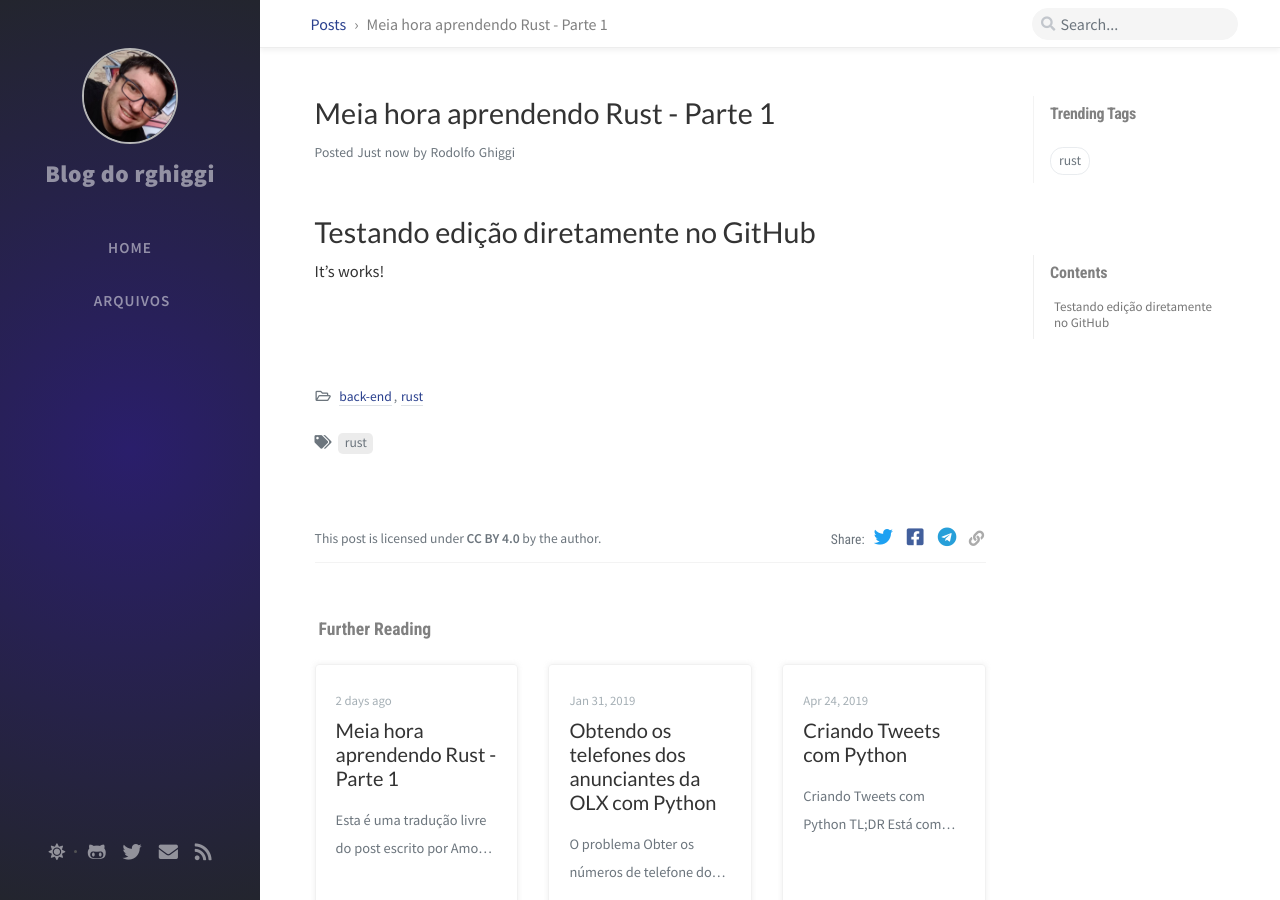
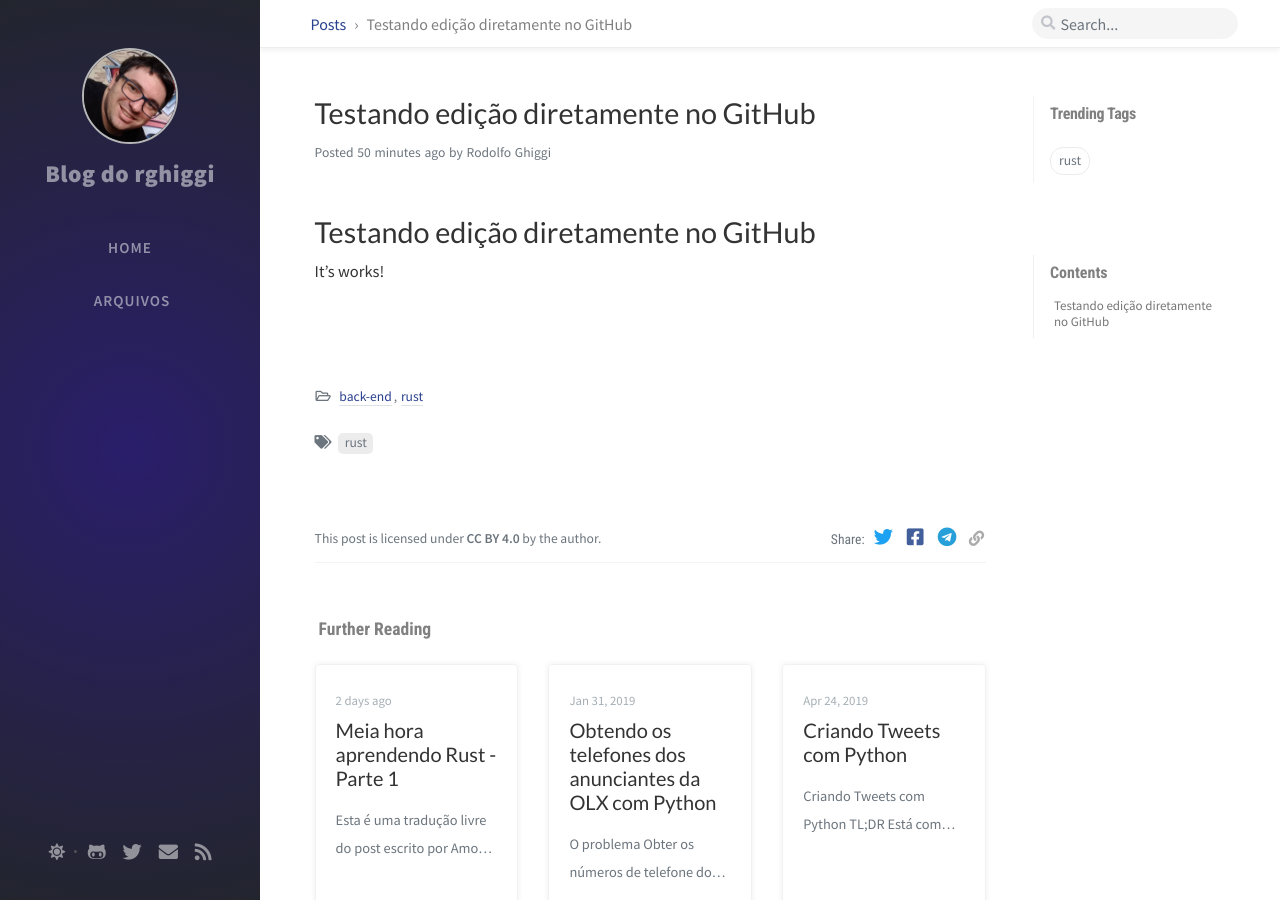
Before and after one commit to rodolfoghi/rodolfoghi.github.io, a Jekyll site: the page built from _posts/2020-08-11-teste.md, in a window 1280 px wide and 900 px high. Built offline with Jekyll 4.4.1, drawn with Linux system fonts in a browser that asks for light colours; nearby versions of some CDN libraries; comment, search, counter and statistics services are not loaded.

Commit message:
Update 2020-08-11-teste.md

```diff
--- a/_posts/2020-08-11-teste.md
+++ b/_posts/2020-08-11-teste.md
@@ -1,7 +1,7 @@
 ---
-title: Meia hora aprendendo Rust - Parte 1
+title: Testando edição diretamente no GitHub
 author: Rodolfo Ghiggi
-date: 2020-08-11 12:15:00 -0300
+date: 2020-08-11 11:00:00 -0300
 categories: [back-end, rust]
 tags: [rust]
 ---
```
